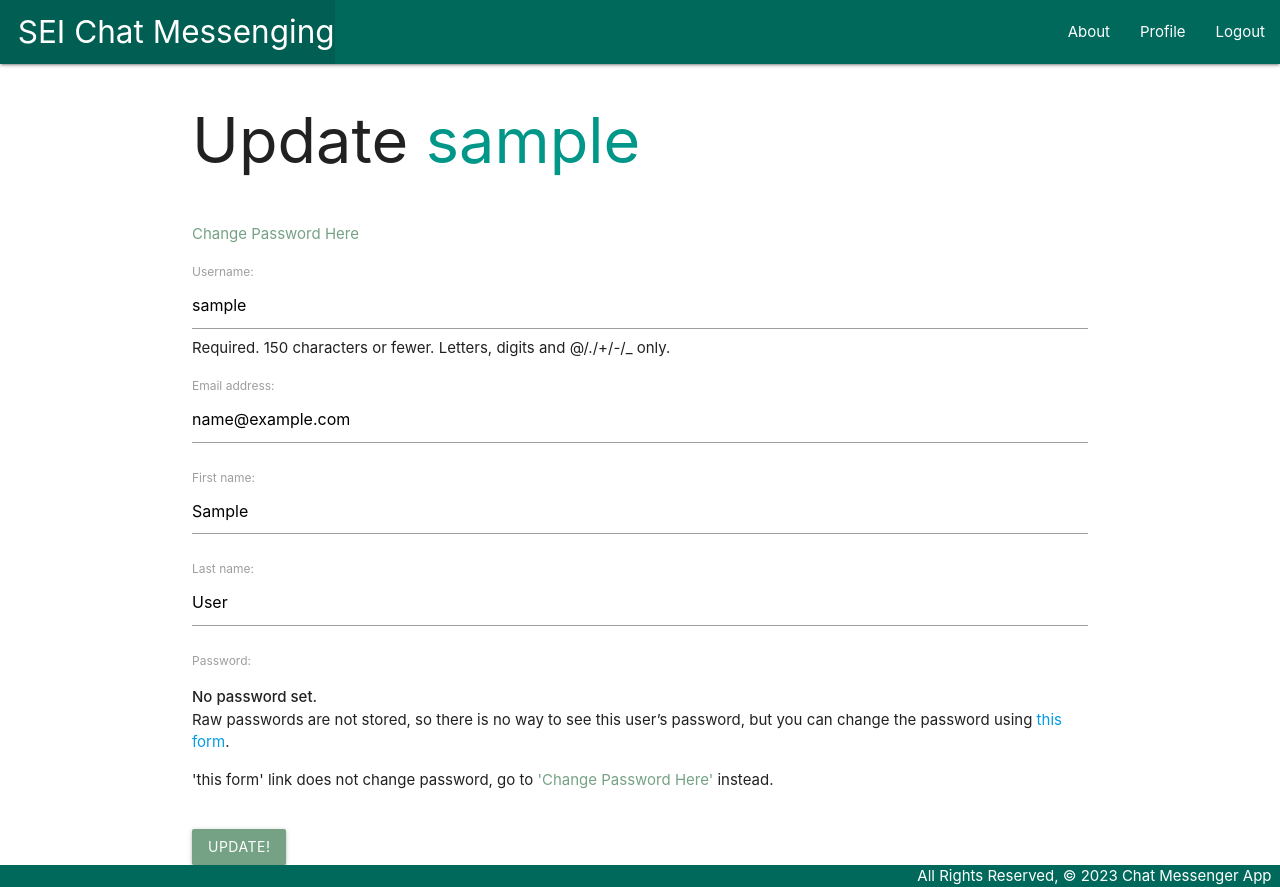
After one commit to shakiba333/chatapp, a Django app: page /profile/edit/ in a window 1280 px wide. The commit adds this page. Run offline with Django 4.2, Linux system fonts and the light colour scheme; the visitor is signed in with stand-in values (Sample User, id 1).

Commit message:
edit functionality complete

```diff
--- /dev/null
+++ b/main_app/templates/edit_profile.html
@@ -0,0 +1,19 @@
+{% extends 'base.html' %}
+
+{% block content %}
+
+    <h1>Update <span class="teal-text">{{user.username}}</span></h1>
+
+    <form action="" method="POST">
+
+      <br>
+      {% csrf_token %}
+      <div class="card-action">
+        <a href="{% url 'change_password'%}" style="color: rgb(117, 162, 133)">Change Password Here</a>
+      </div>
+      {{ form.as_p }}
+      <p>'this form' link does not change password, go to <a href="{% url 'change_password'%}" style="color: rgb(117, 162, 133)"> 'Change Password Here' </a> instead.</p>
+      <br>
+      <input type="submit" value="Update!" class="btn" style="background-color: rgb(117, 162, 133)">
+  </form>
+{% endblock %}
--- a/main_app/urls.py
+++ b/main_app/urls.py
@@ -8,6 +8,6 @@ urlpatterns = [
     path('about/', views.about, name='about'),
     path('accounts/signup/', views.signup, name='signup'),
     path('profile/', views.profile, name='profile'),
-    path('profile/<int:pk>/update/', views.ProfileUpdate.as_view(), name='profile_update'),
-    path('profile/<int:pk>/delete/', views.ProfileDelete.as_view(), name='profile_delete'),
+    path('profile/edit/', views.edit_profile, name='edit_profile'),
+    path('change-password/', views.change_password, name='change_password'),
 ] + static(settings.MEDIA_URL, document_root=settings.MEDIA_ROOT)
--- a/main_app/views.py
+++ b/main_app/views.py
@@ -1,13 +1,18 @@
 from django.shortcuts import render, redirect
-from django.contrib.auth import login
-from django.contrib.auth.forms import UserCreationForm
+from django.contrib.auth import login, update_session_auth_hash
+from django.contrib.auth.forms import (
+    UserCreationForm,
+    UserChangeForm,
+    PasswordChangeForm
+    )
 from django.contrib.auth.decorators import login_required
 from django import forms
 from django.contrib.auth.models import User
 from django.db import models
 from .models import Profile
-from django.views.generic.edit import UpdateView, DeleteView
+from django.views.generic.edit import DeleteView, UpdateView
 from django.contrib.auth.mixins import LoginRequiredMixin
+from django.urls import reverse_lazy
 
 
 def home(request):
@@ -67,22 +72,44 @@ def profile(request):
     return render(request, 'profile.html', context)
 
 
+def edit_profile(request):
+    if request.method == 'POST':
+        form = EditProfileForm(request.POST, instance=request.user)
 
-def profile_update_view(request, pk):
-    profile = Profile.objects.get(user=request.user)
-    return ProfileUpdate.as_view()(request, pk=pk, template_name='profile_form.html', instance=profile)
+        if form.is_valid():
+            form.save()
+            return redirect('profile')
 
-class ProfileUpdate(UpdateView):
-    model = Profile
-    form_class = SignUpForm
-    template_name = 'profile_form.html'
-    success_url = '/profile/'
+    else:
+        form = EditProfileForm(instance=request.user)
+        args = {'form':form}
+        return render(request, 'edit_profile.html', args)
 
 
-class ProfileDelete(DeleteView):
-    model = Profile
-    success_url = 'home'
+class EditProfileForm(UserChangeForm):
 
-    def get(self, request, *args, **kwargs):
-        self.object = self.get_object()
-        return redirect(self.get_success_url())
+    class Meta:
+        model = User
+        fields = (
+            'username',
+            'email',
+            'first_name',
+            'last_name',
+        )
+
+def change_password(request):
+    if request.method == 'POST':
+        form = PasswordChangeForm(data=request.POST, user=request.user)
+
+        if form.is_valid():
+            form.save()
+            update_session_auth_hash(request, form.user)
+            return redirect('profile')
+        else:
+            return redirect('change-password')
+
+    else:
+        form = PasswordChangeForm(user=request.user)
+
+        args = {'form': form}
+        return render(request, 'change_password.html', args)
```
Also changed, not shown: main_app/templates/change_password.html (added, +15 -0 lines), main_app/templates/profile.html (+5 -3 lines), main_app/templates/profile_form.html (deleted, +0 -43 lines), media/upload/orange_sweater.jpeg (added).
